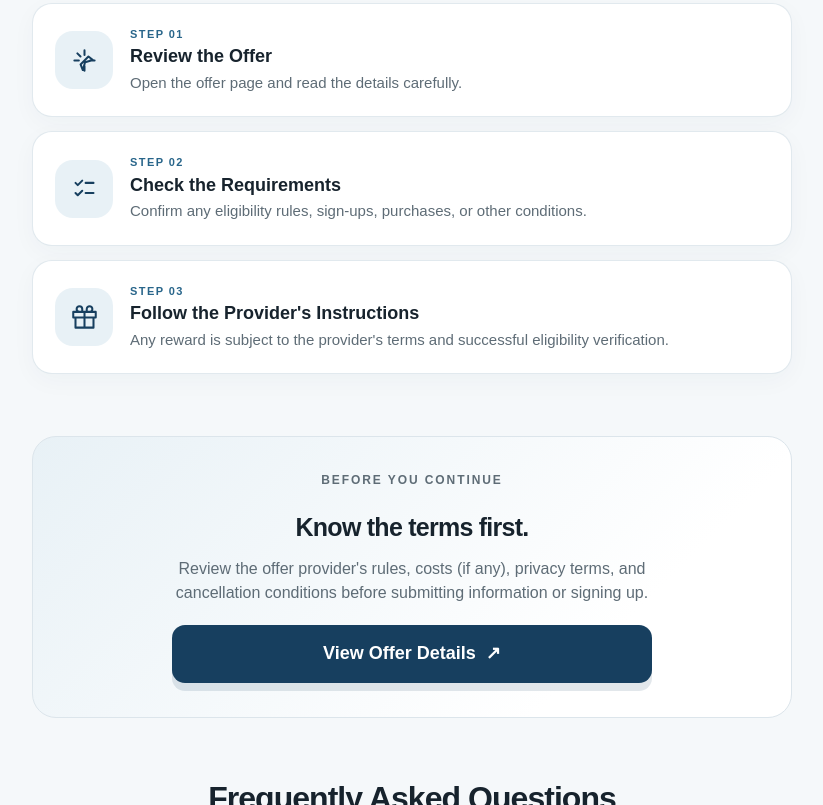
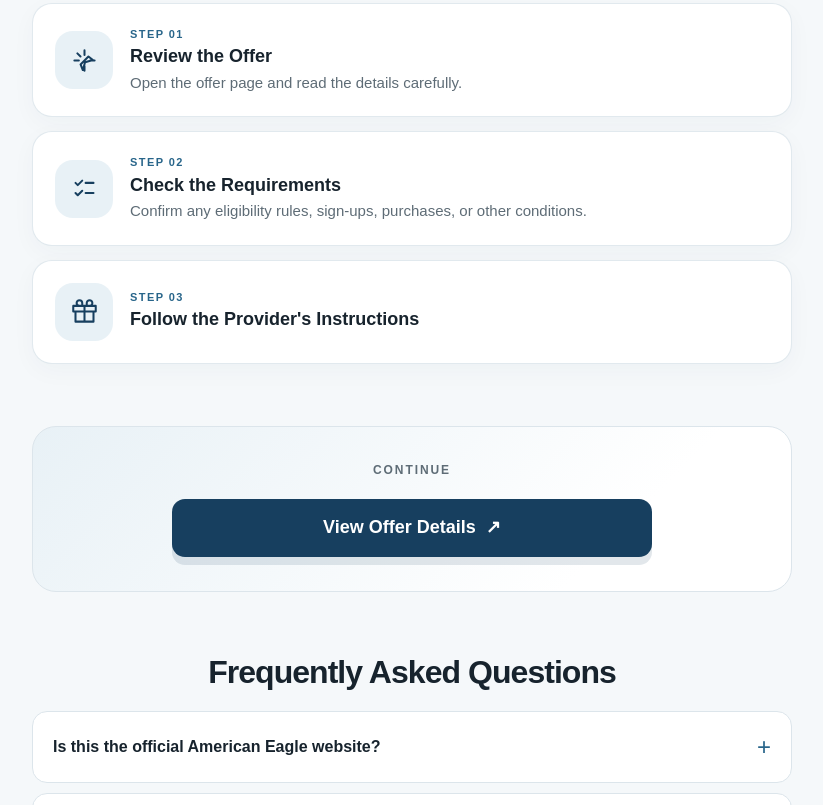
Before and after one commit to himanshubamotrawork-gif/american-eagegl, a plain HTML site: page index.html in a window 1280 px wide. Shown: the part 553-1358 px from the top of the page, without its empty margins (228-1051 px from the left). Drawn offline with Linux system fonts and the light colour scheme.

Commit message:
Update title and content in index.html

```diff
--- a/index.html
+++ b/index.html
@@ -4,7 +4,7 @@
   <meta charset="utf-8">
   <meta name="viewport" content="width=device-width, initial-scale=1">
   <meta name="theme-color" content="#173f5f">
-  <title>Explore the Offer | Independent Rewards Offer</title>
+  <title>AMERICAN EAGLE</title>
   <meta name="description" content="Review the details and terms for this independent third-party offer.">
   <style>
     :root {
@@ -234,16 +234,16 @@
           <div class="step-icon" aria-hidden="true">
             <svg viewBox="0 0 24 24" fill="none" stroke="currentColor" stroke-width="1.8" stroke-linecap="round" stroke-linejoin="round"><path d="M20 12v9H4v-9M2 7h20v5H2zM12 7v14M12 7H7.5a2.5 2.5 0 1 1 2.5-2.5V7ZM12 7h4.5A2.5 2.5 0 1 0 14 4.5V7Z"/></svg>
           </div>
-          <div><div class="step-label">Step 03</div><h3>Follow the Provider's Instructions</h3><p>Any reward is subject to the provider's terms and successful eligibility verification.</p></div>
+          <div><div class="step-label">Step 03</div><h3>Follow the Provider's Instructions</h3><pn.</p></div>
         </article>
       </div>
     </section>
 
     <section>
       <div class="offer-panel">
-        <p class="eyebrow">Before you continue</p>
-        <h2>Know the terms first.</h2>
-        <p>Review the offer provider's rules, costs (if any), privacy terms, and cancellation conditions before submitting information or signing up.</p>
+        <p class="eyebrow">continue</p>
+        <h2></h2>
+        <p></p>
         <a class="cta claim-link" href="YOUR_OFFER_URL_HERE" target="_blank" rel="noopener noreferrer sponsored">View Offer Details <span aria-hidden="true">↗</span></a>
       </div>
     </section>
```
